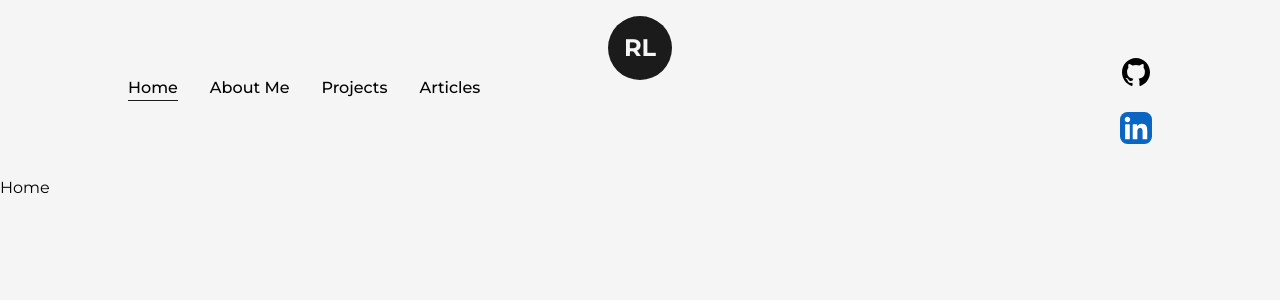
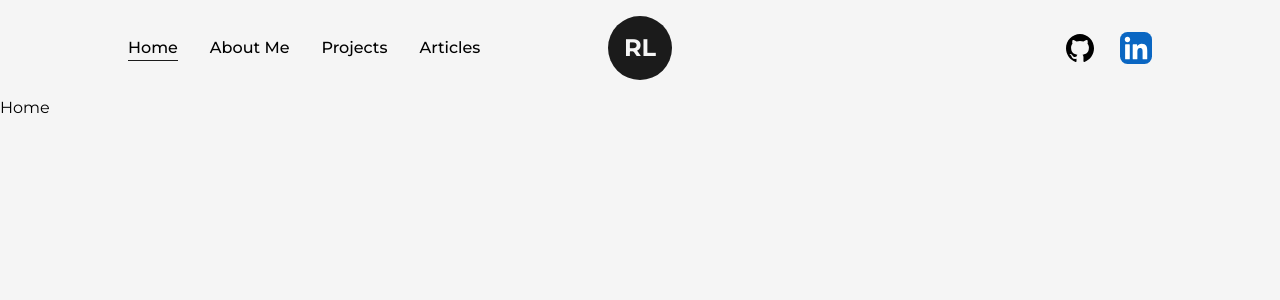
Before and after one commit to forreya/personal-website, a Next.js app: page / in a window 1280 px wide. Shown: the top 300 px of the page. Built offline with nearby package versions, Linux system fonts and the light colour scheme.

Commit message:
Styled icons

```diff
--- a/src/components/NavBar.jsx
+++ b/src/components/NavBar.jsx
@@ -2,6 +2,7 @@ import Link from "next/link"
 import Logo from "./Logo"
 import { useRouter } from "next/router"
 import { GitHubIcon, LinkedInIcon } from "./Icons"
+import { motion } from 'framer-motion'
 
 const CustomLink = ({href, title, className=""}) => {
   const router = useRouter()
@@ -30,13 +31,22 @@ const NavBar = () => {
         <CustomLink href="/projects" title="Projects" className="mx-4"/>
         <CustomLink href="/articles" title="Articles"className="ml-4"/>
       </nav >
-      <nav>
-        <Link href="/" target={"_blank"} className="mx-4">
+
+      <nav className="flex items-center justify-center flex-wrap">
+        <motion.a href="/" target={"_blank"}
+        whileHover={{y:-2}}
+        whileTap={{scale:0.9}}
+        className="w-8 mx-3"
+        >
           <GitHubIcon />
-        </Link>
-        <Link href="/" target={"_blank"} className="ml-4">
+        </motion.a>
+        <motion.a href="/" target={"_blank"}
+        whileHover={{y:-2}}
+        whileTap={{scale:0.9}}
+        className="w-8 ml-3"
+        >
           <LinkedInIcon />
-        </Link>
+        </motion.a>
       </nav>
 
       <div className="absolute left-[50%] top-2 translate-x-[-50%]">
```
